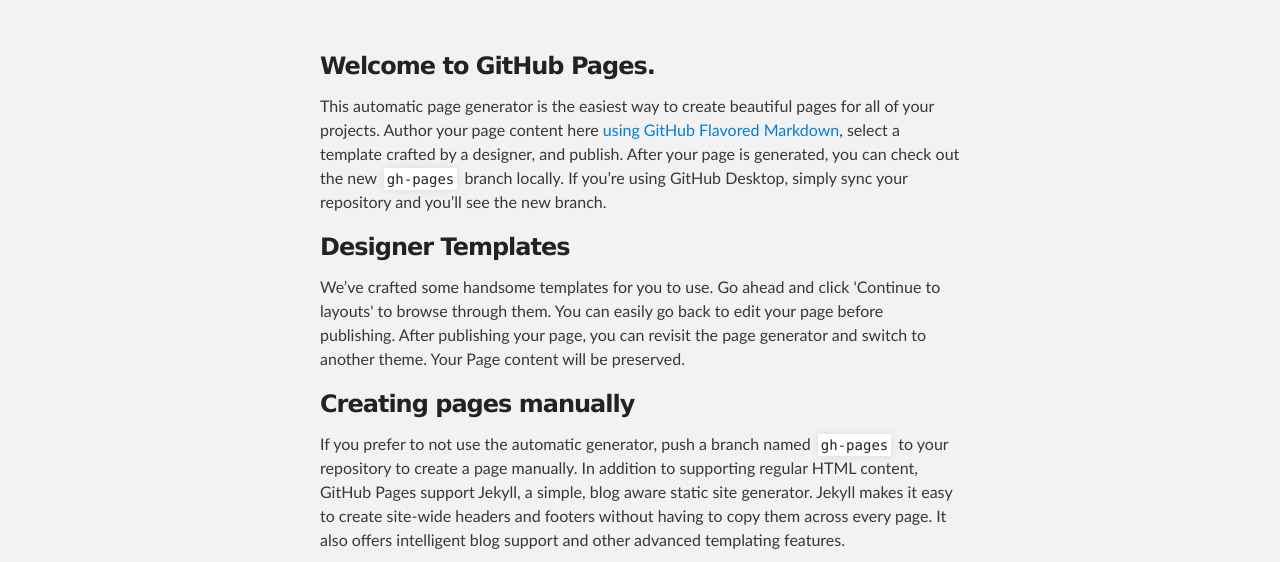
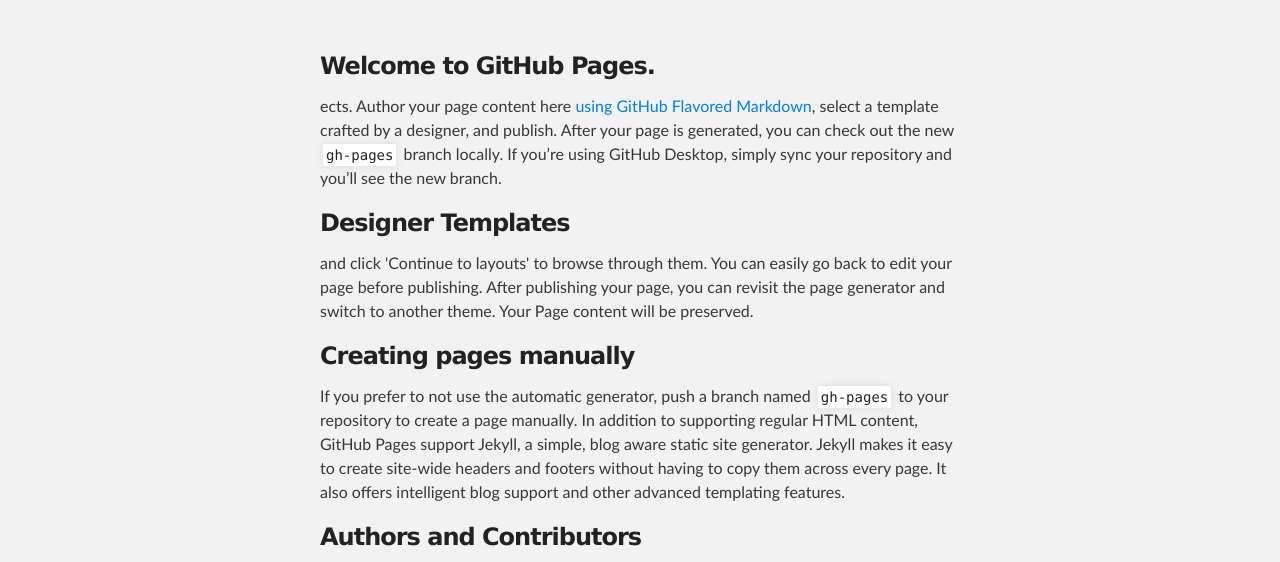
Before and after one commit to juliarutherford/juliarutherford.github.io, a plain HTML site: page index.html in a window 1280 px wide. Shown: the part 176-738 px from the top of the page. Drawn offline with Linux system fonts and the light colour scheme.

Commit message:
Update index.html

```diff
--- a/index.html
+++ b/index.html
@@ -30,12 +30,12 @@
         <h3>
 <a id="welcome-to-github-pages" class="anchor" href="#welcome-to-github-pages" aria-hidden="true"><span class="octicon octicon-link"></span></a>Welcome to GitHub Pages.</h3>
 
-<p>This automatic page generator is the easiest way to create beautiful pages for all of your projects. Author your page content here <a href="https://guides.github.com/features/mastering-markdown/">using GitHub Flavored Markdown</a>, select a template crafted by a designer, and publish. After your page is generated, you can check out the new <code>gh-pages</code> branch locally. If you’re using GitHub Desktop, simply sync your repository and you’ll see the new branch.</p>
+<p>ects. Author your page content here <a href="https://guides.github.com/features/mastering-markdown/">using GitHub Flavored Markdown</a>, select a template crafted by a designer, and publish. After your page is generated, you can check out the new <code>gh-pages</code> branch locally. If you’re using GitHub Desktop, simply sync your repository and you’ll see the new branch.</p>
 
 <h3>
 <a id="designer-templates" class="anchor" href="#designer-templates" aria-hidden="true"><span class="octicon octicon-link"></span></a>Designer Templates</h3>
 
-<p>We’ve crafted some handsome templates for you to use. Go ahead and click 'Continue to layouts' to browse through them. You can easily go back to edit your page before publishing. After publishing your page, you can revisit the page generator and switch to another theme. Your Page content will be preserved.</p>
+<p> and click 'Continue to layouts' to browse through them. You can easily go back to edit your page before publishing. After publishing your page, you can revisit the page generator and switch to another theme. Your Page content will be preserved.</p>
 
 <h3>
 <a id="creating-pages-manually" class="anchor" href="#creating-pages-manually" aria-hidden="true"><span class="octicon octicon-link"></span></a>Creating pages manually</h3>
```
